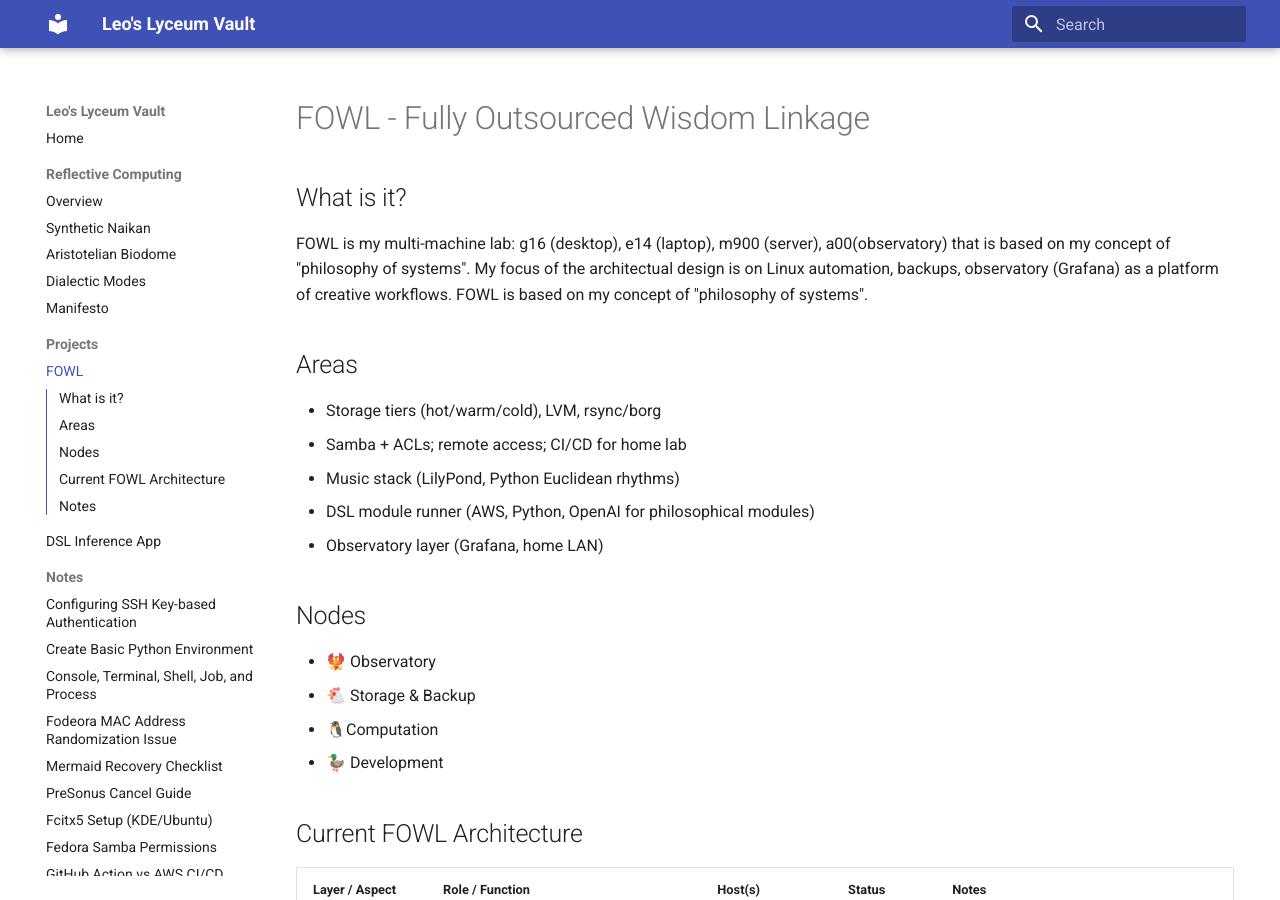
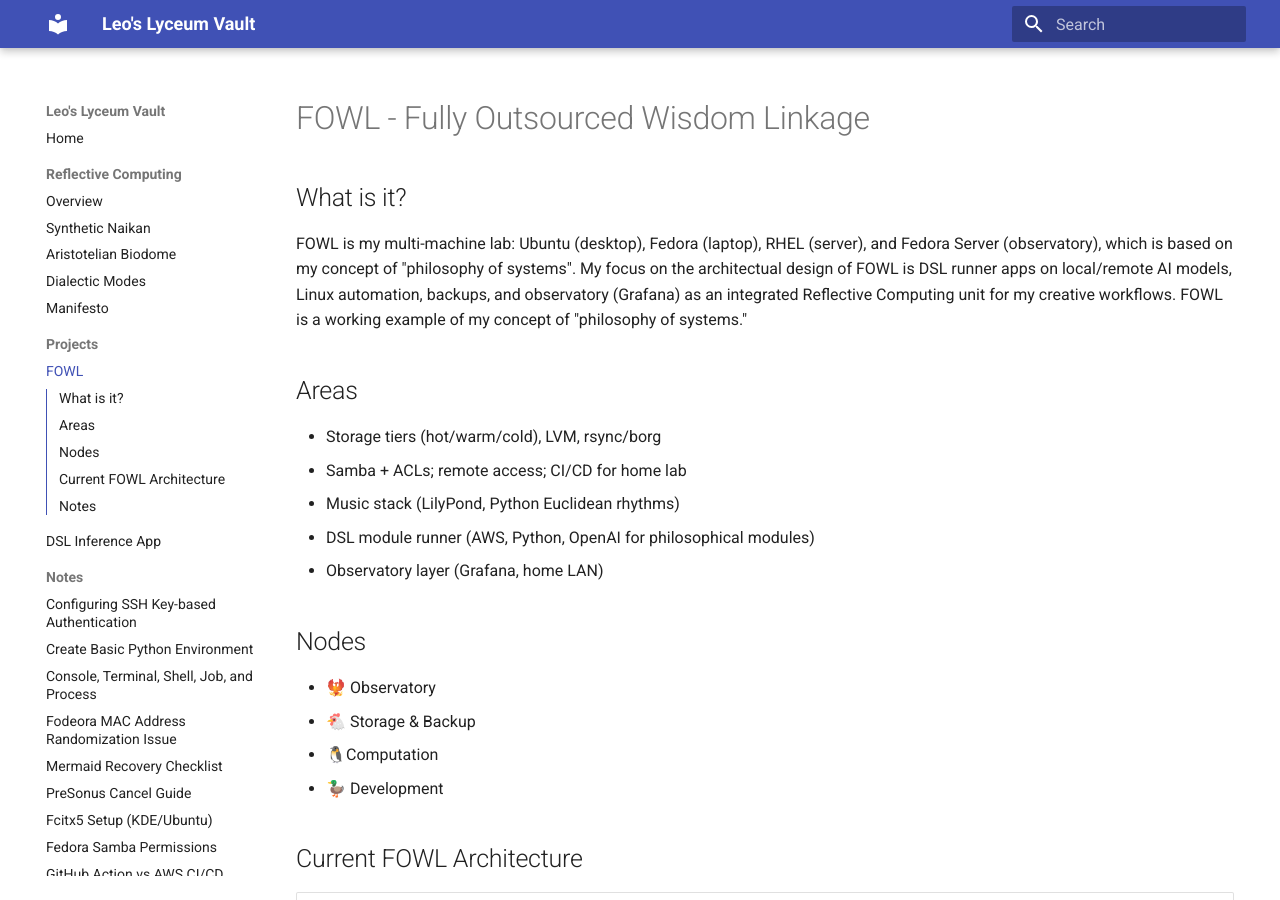
Before and after one commit to leo-nakayama/lyceum-vault, an MkDocs documentation site: the page built from docs/projects/FOWL.md, in a window 1280 px wide and 900 px high. Built offline with MkDocs 1.6.1 and Material for MkDocs 9.7.7, drawn with Linux system fonts in a browser that asks for light colours.

Commit message:
some edits

```diff
--- a/docs/projects/FOWL.md
+++ b/docs/projects/FOWL.md
@@ -2,7 +2,7 @@
 
 ## What is it?
 
-FOWL is my multi-machine lab: g16 (desktop), e14 (laptop), m900 (server), a00(observatory) that is based on my concept of "philosophy of systems". My focus of the architectual design is on Linux automation, backups, observatory (Grafana) as a platform of creative workflows. FOWL is based on my concept of "philosophy of systems".
+FOWL is my multi-machine lab: Ubuntu (desktop), Fedora (laptop), RHEL (server), and Fedora Server (observatory), which is based on my concept of "philosophy of systems". My focus on the architectual design of FOWL is DSL runner apps on local/remote AI models, Linux automation, backups, and observatory (Grafana) as an integrated Reflective Computing unit for my creative workflows. FOWL is a working example of my concept of "philosophy of systems."
 
 ## Areas
 - Storage tiers (hot/warm/cold), LVM, rsync/borg
```
